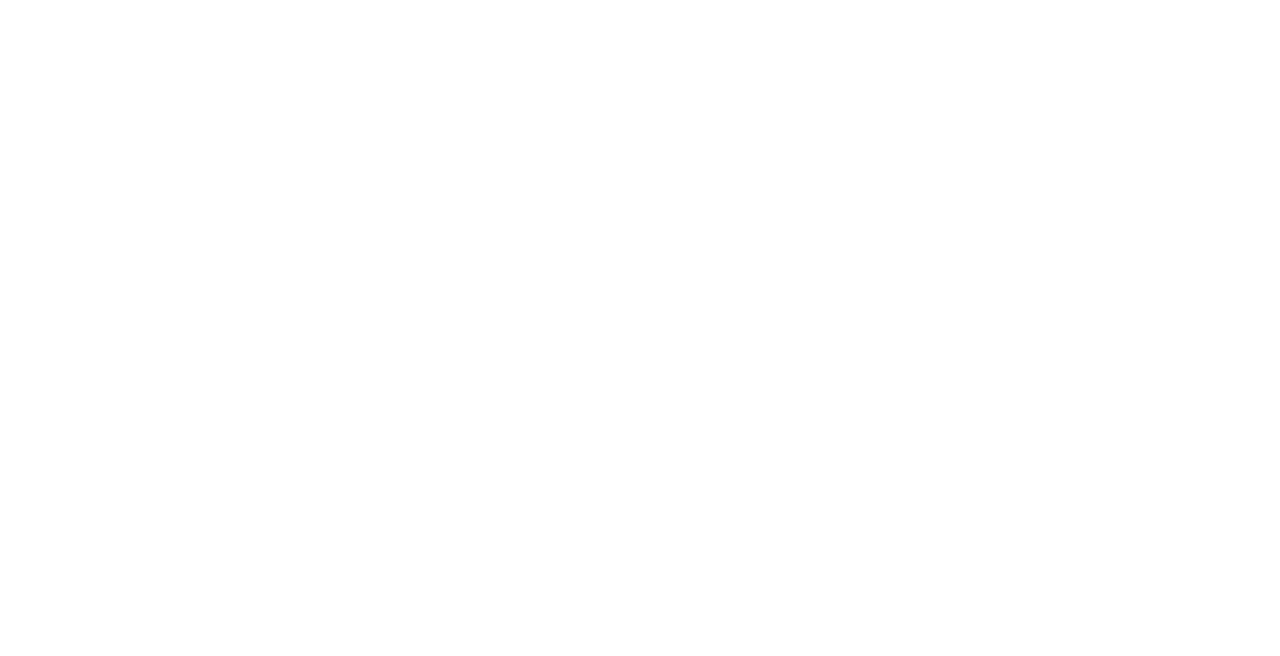
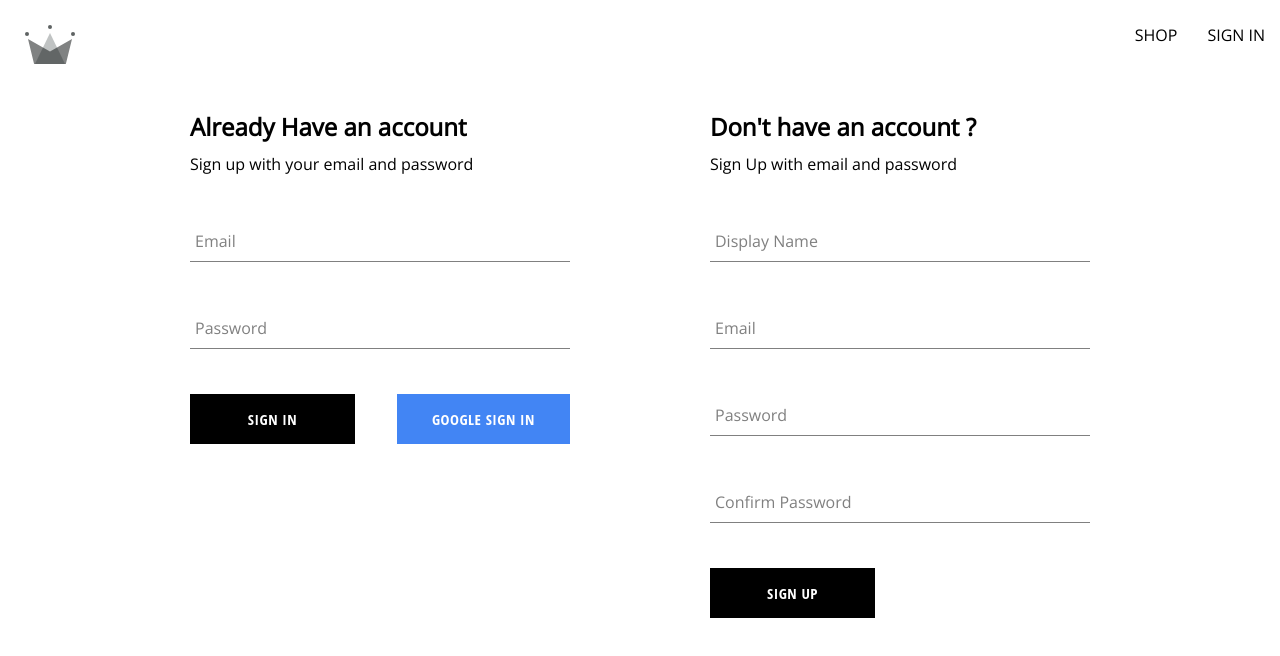
Before and after one commit to phsinghka/clothing-ecommerce-react, a React (Create React App) app: page /auth in a window 1280 px wide. Before the commit this address had no page. Shown: the top 656 px of the page. Built offline with nearby package versions, Linux system fonts and the light colour scheme.

Commit message:
Done with Authentication and Styling the signIn page

```diff
--- a/src/App.js
+++ b/src/App.js
@@ -1,14 +1,14 @@
 import { Routes, Route } from "react-router-dom";
 import Home from "./routes/home/home.component";
 import NavigationBar from "./routes/navigation/navigation.component";
-import SignIn from "./routes/sign-in/sign-in.component";
+import Authentication from "./routes/authentication/authentication.component";
 
 const App = () => {
   return (
     <Routes>
       <Route path="/" element={<NavigationBar />}>
         <Route index element={<Home />} />
-        <Route path="signin" element={<SignIn />} />
+        <Route path="auth" element={<Authentication />} />
       </Route>
     </Routes>
   );
--- a/src/components/sign-in-form/sign-in-form.component.jsx
+++ b/src/components/sign-in-form/sign-in-form.component.jsx
@@ -25,7 +25,16 @@
 
       setFormFields(defaultFormFields);
     } catch (error) {
-      console.log(error);
+      switch (error.code) {
+        case "auth/wrong-password":
+          alert("Incorrect Password");
+          break;
+        case "auth/user-not-found":
+          alert("No user associated with this email");
+          break;
+        default:
+          console.log(error);
+      }
     }
   };
 
@@ -61,12 +70,17 @@
           value={password}
           name="password"
         />
-        <Button type="submit">SIGN IN</Button>
+        <div className="buttons-container">
+          <Button type="submit">SIGN IN</Button>
+          <Button
+            type="button"
+            onClick={logCurrentUserPopUp}
+            buttonType="google"
+          >
+            Google Sign In
+          </Button>
+        </div>
       </form>
-
-      <Button onClick={logCurrentUserPopUp} buttonType="google">
-        SIGN IN WITH GOOGLE
-      </Button>
     </div>
   );
 };
--- a/src/components/sign-up-form/sign-up-form.styles.scss
+++ b/src/components/sign-up-form/sign-up-form.styles.scss
@@ -6,4 +6,9 @@
     h2{
         margin : 10px 0;
     }
+
+    .buttons-container{
+        display: flex;
+        justify-content: space-between;
+    }
 }
--- /dev/null
+++ b/src/routes/authentication/authentication.component.jsx
@@ -0,0 +1,14 @@
+import SignUpForm from "../../components/sign-up-form/sign-up-form.component";
+import SignInForm from "../../components/sign-in-form/sign-in-form.component";
+import "./authentication.styles.scss";
+
+const Authentication = () => {
+  return (
+    <div className="authentication-container">
+      <SignInForm />
+      <SignUpForm />
+    </div>
+  );
+};
+
+export default Authentication;
--- /dev/null
+++ b/src/routes/authentication/authentication.styles.scss
@@ -0,0 +1,6 @@
+.authentication-container{
+    display: flex;
+    justify-content: space-between;
+    width: 900px;
+    margin: 30px auto;
+}
--- a/src/routes/navigation/navigation.component.jsx
+++ b/src/routes/navigation/navigation.component.jsx
@@ -14,7 +14,7 @@
           <Link className="nav-link" to="/shop">
             SHOP
           </Link>
-          <Link className="nav-link" to="/signin">
+          <Link className="nav-link" to="/auth">
             SIGN IN
           </Link>
         </div>
--- a/src/routes/sign-in/sign-in.component.jsx
+++ /dev/null
@@ -1,33 +0,0 @@
-import {
-  signInWithGooglePopup,
-  createUserDocumentwithAuth,
-} from "../../utils/firebase/firebase.utils";
-
-import SignUpForm from "../../components/sign-up-form/sign-up-form.component";
-import SignInForm from "../../components/sign-in-form/sign-in-form.component";
-
-const SignIn = () => {
-  //Redirect Approach
-  //   useEffect(async () => {
-  //     const response = await getRedirectResult(auth);
-  //     if (response) {
-  //       const userDocRef = await createUserDocumentwithAuth(response.user);
-  //     }
-  //   }, []);
-  const logCurrentUserPopUp = async () => {
-    const response = await signInWithGooglePopup();
-    console.log(response);
-    const userDocRef = await createUserDocumentwithAuth(response.user);
-  };
-
-  return (
-    <div>
-      <h1>Sign In Page</h1>
-      <button onClick={logCurrentUserPopUp}>Sign In with google Popup</button>
-      <SignInForm />
-      <SignUpForm />
-    </div>
-  );
-};
-
-export default SignIn;
```
